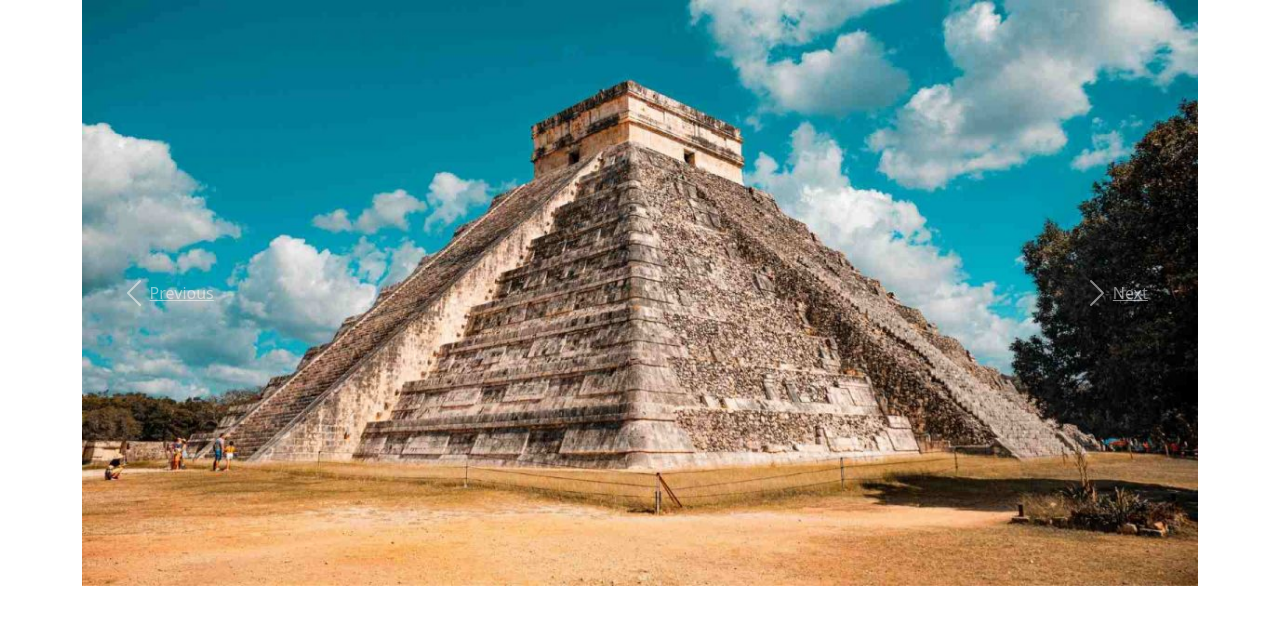
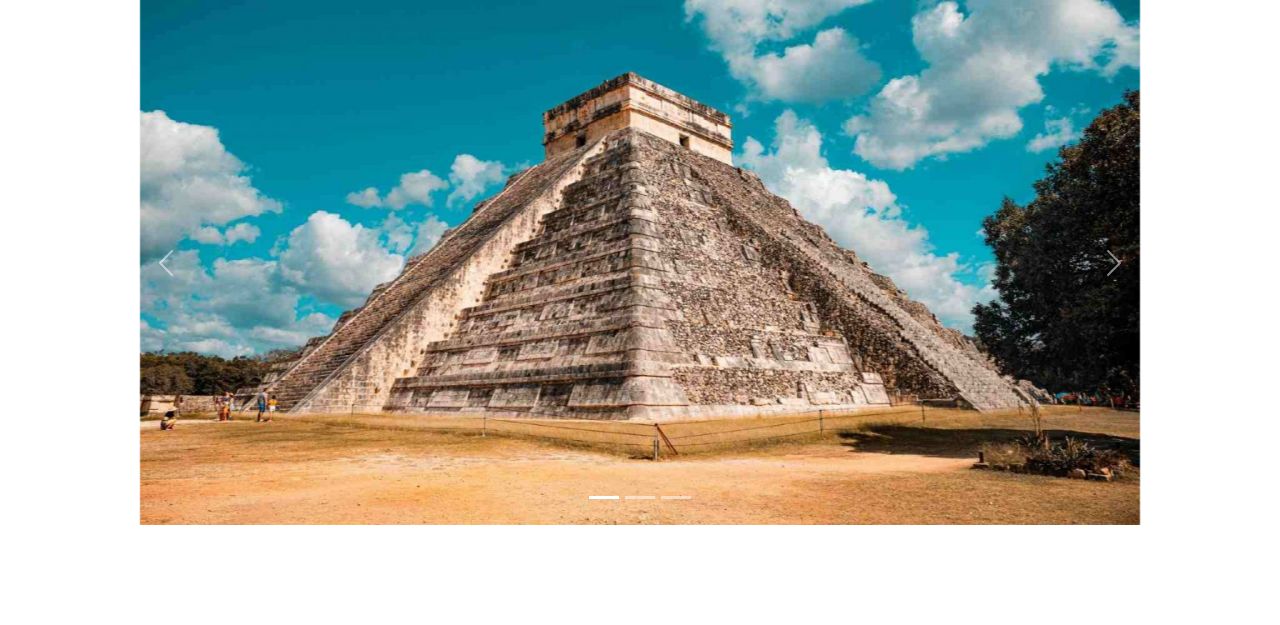
Before and after one commit to gnahumx/webApp, a Flask app: page / in a window 1280 px wide. Shown: the part 56-681 px from the top of the page. Run offline with Flask 2, Linux system fonts and the light colour scheme.

Commit message:
images carousel

```diff
--- a/app/templates/index.html
+++ b/app/templates/index.html
@@ -2,26 +2,39 @@
 {% block title %}Sistema de Recomendación Turística{% endblock %}
 {% block content %}
 
-<div id="carouselExampleControls" class="carousel slide" data-ride="carousel">
+<div id="carouselExampleIndicators" class="carousel slide" data-bs-ride="carousel">
+  <div class="carousel-indicators">
+    <button type="button" data-bs-target="#carouselExampleIndicators" data-bs-slide-to="0" class="active"
+      aria-current="true" aria-label="Slide 1"></button>
+    <button type="button" data-bs-target="#carouselExampleIndicators" data-bs-slide-to="1"
+      aria-label="Slide 2"></button>
+    <button type="button" data-bs-target="#carouselExampleIndicators" data-bs-slide-to="2"
+      aria-label="Slide 3"></button>
+  </div>
   <div class="carousel-inner">
-    <div class="carousel-item active ">
-      <img class="d-block w-100" src="{{ url_for('static', filename='images/Slide1.jpg')}}" alt="First slide">
+    <div class="carousel-item active">
+      <div class="text-center">
+        <img src="{{ url_for('static', filename='images/Slide1.jpg')}}" class="img-fluid" width="1000px" alt="...">
+      </div>
     </div>
     <div class="carousel-item">
-      <img class="d-block w-100" src="{{ url_for('static', filename='images/Slide2.jpg')}}" alt="Second slide">
+      <div class="text-center">
+        <img src="{{ url_for('static', filename='images/Slide2.jpg')}}" class="img-fluid" width="9000px" alt="...">
+      </div>
     </div>
     <div class="carousel-item">
-      <img class="d-block w-100" src="{{ url_for('static', filename='images/Slide3.jpg')}}" alt="Third slide">
+      <div class="text-center">
+        <img src="{{ url_for('static', filename='images/Slide3.jpg')}}" class="img-fluid" width="1000px" alt="...">
+      </div>
     </div>
   </div>
-  <a class="carousel-control-prev" href="#carouselExampleControls" role="button" data-slide="prev">
+  <button class="carousel-control-prev" type="button" data-bs-target="#carouselExampleIndicators" data-bs-slide="prev">
     <span class="carousel-control-prev-icon" aria-hidden="true"></span>
-    <span class="sr-only">Previous</span>
-  </a>
-  <a class="carousel-control-next" href="#carouselExampleControls" role="button" data-slide="next">
+    <span class="visually-hidden">Previous</span>
+  </button>
+  <button class="carousel-control-next" type="button" data-bs-target="#carouselExampleIndicators" data-bs-slide="next">
     <span class="carousel-control-next-icon" aria-hidden="true"></span>
-    <span class="sr-only">Next</span>
-  </a>
+    <span class="visually-hidden">Next</span>
+  </button>
 </div>
-
 {% endblock %}
```
Also changed, not shown: app/static/images/Slide2.jpg, app/static/images/Slide3.jpg.
